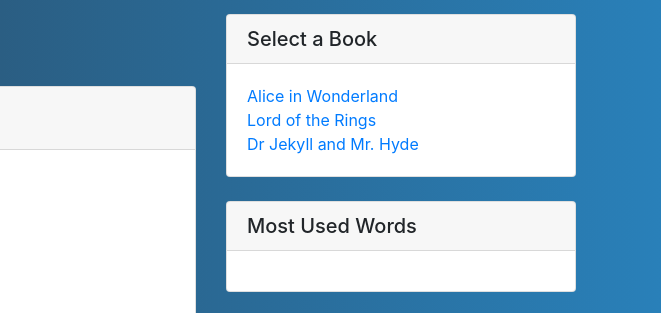
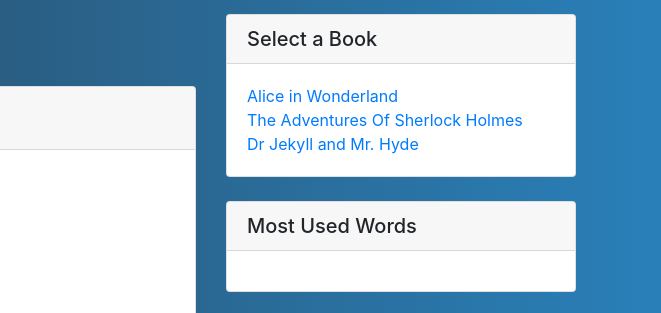
Before and after one commit to jmeegan2/Notary-Book-Reader-App, a website: page index.html in a window 1280 px wide. Shown: the part 188-501 px from the top of the page, 619-1280 px from the left. Drawn offline with nearby package versions, Linux system fonts and the light colour scheme.

Commit message:
changed titles

```diff
--- a/index.html
+++ b/index.html
@@ -63,8 +63,8 @@
                                     <li><a href="#"
                                             onclick="loadBook('AliceInWonderland.txt','Alice in Wonderland')">Alice in
                                             Wonderland</a></li>
-                                    <li><a href="#" onclick="loadBook('LOTR.txt','Lord of the Rings')">Lord of the
-                                            Rings</a></li>
+                                    <li><a href="#" onclick="loadBook('TheAdventuresOfSherlockHolmes.txt','The Adventures Of Sherlock Holmes')">
+                                            The Adventures Of Sherlock Holmes</a></li>
                                     <li><a href="#" onclick="loadBook('JekyllAndHyde.txt','Dr Jekyll and Mr. Hyde')">Dr
                                             Jekyll and Mr. Hyde</a></li>
                                 </ul>
```
